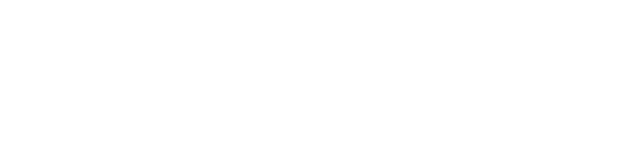
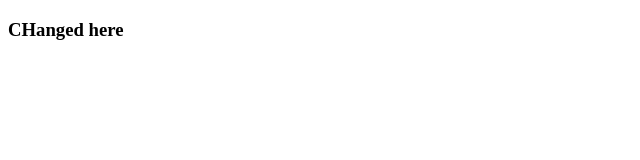
Before and after one commit to raki1238/branch_test, a plain HTML site: page index.html in a window 1280 px wide. Shown: the whole page, without its empty margins (0-640 px from the left). Drawn offline with Linux system fonts and the light colour scheme.

Commit message:
Updated 2

```diff
--- a/index.html
+++ b/index.html
@@ -3,6 +3,7 @@
 <head>
     <meta charset="UTF-8">
     <title>Hello World Changes</title>
+    <h3>CHanged here</h3>
 </head>
 <body>
 
```
